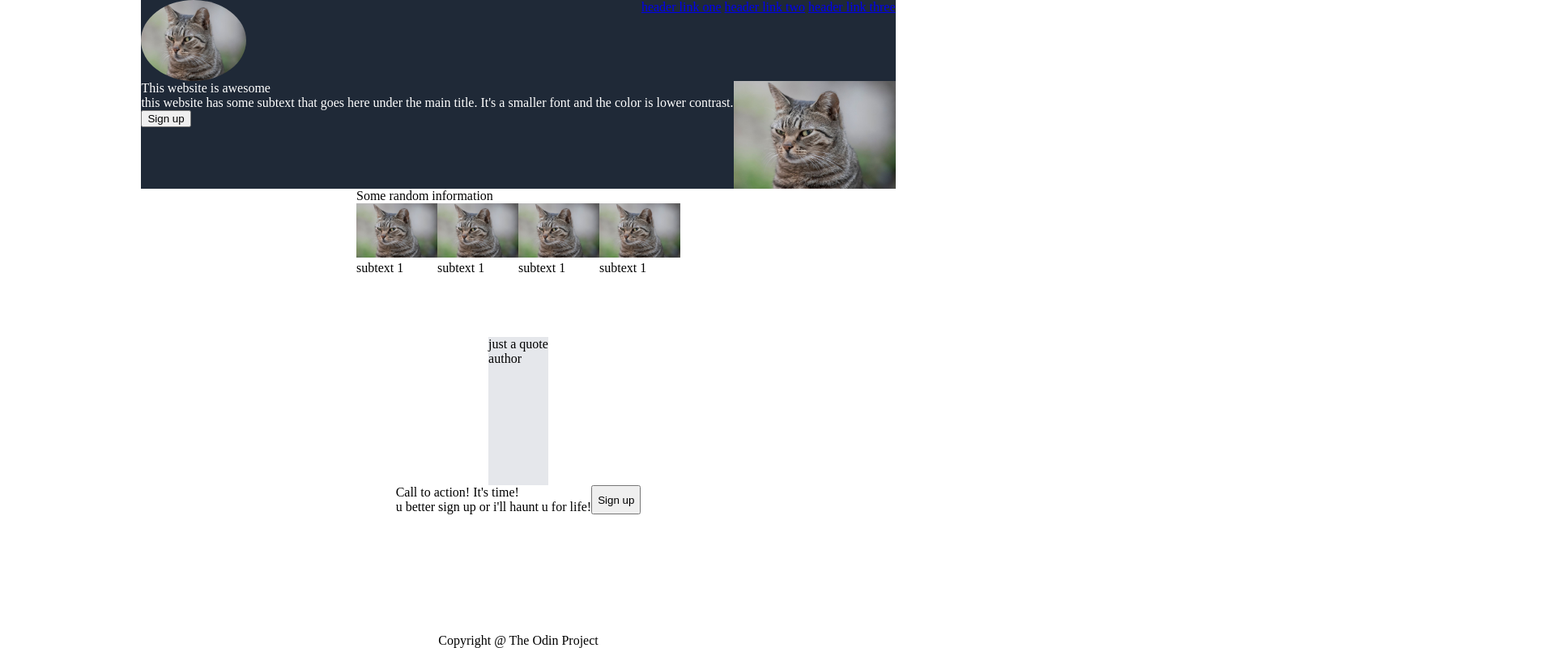
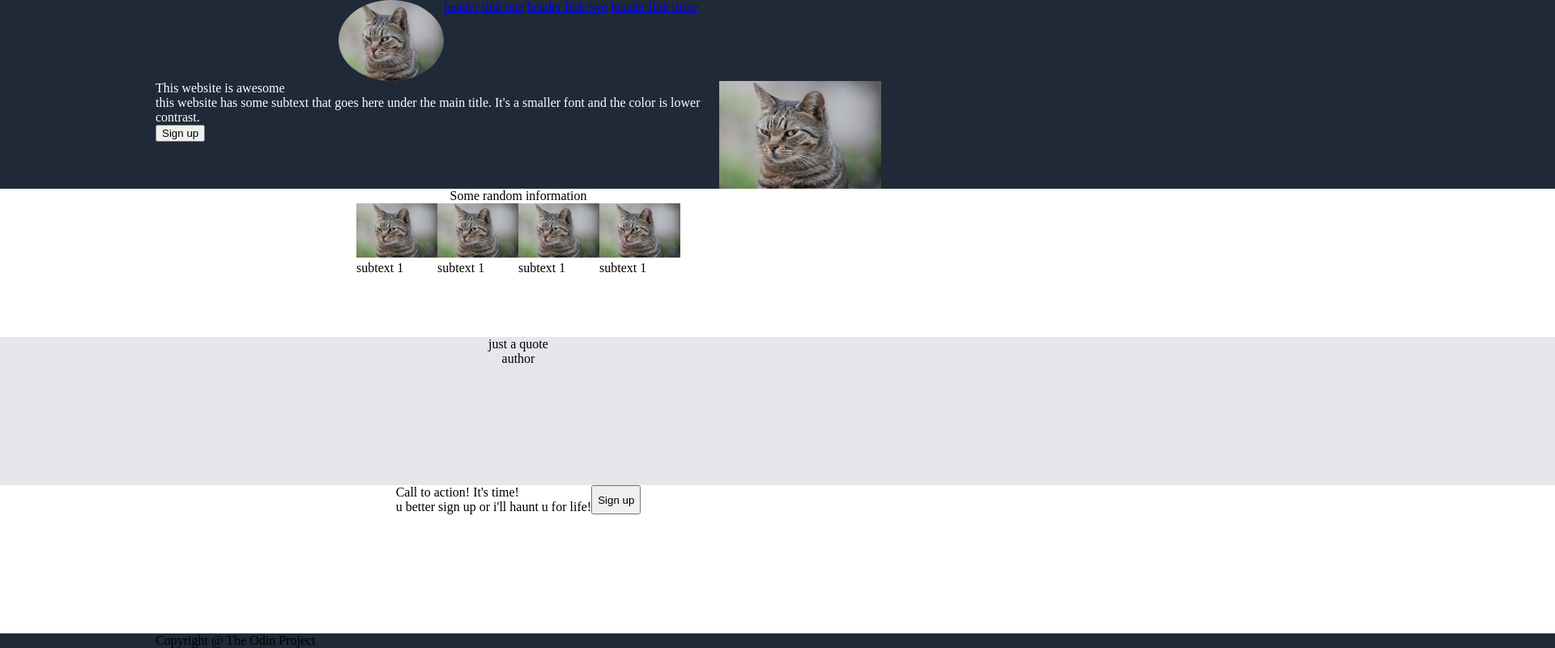
Before and after one commit to haulohaulo/odin-LandingPage01, a plain HTML site: page index.html in a window 1280 px wide. Shown: the top 800 px of the page at 81% size, 1920 px wide, since content can reach past the window. Drawn offline with Linux system fonts and the light colour scheme.

Commit message:
Extend All Paddings To Fill Width Of Page.

```diff
--- a/styles.css
+++ b/styles.css
@@ -1,8 +1,8 @@
 body {
     height: 100vh;
-    width: 100%;
     margin: 0;
-    overflow: auto;
+    padding: 0;
+    overflow: hidden;
     display: flex;
     flex-direction: column;
     align-items: center;
@@ -10,10 +10,35 @@ body {
 }
 
 .top, .sec-two, .sec-three, .sec-four {
+    padding: 0 100%;
+    width: 70%;
     display: flex;
     flex-direction: column;
     flex: 1;
+
+    align-items: center;
+
 }
+
+.top {
+    background-color: #1F2937;
+
+
+}
+
+
+.header {
+    display: flex;
+
+}
+
+
+
+.top-content {
+    display: flex;
+    color: white;
+}
+
 
 .logo {
     height: 100px;
@@ -34,25 +59,6 @@ body {
 }
 
 
-.top {
-    background-color: #1F2937;
-
-}
-
-
-.header {
-    display: flex;
-    justify-content: space-between;
-}
-
-
-
-.top-content {
-    display: flex;
-    color: white;
-}
-
-
 .infos {
     display: flex;
 }
@@ -66,4 +72,14 @@ body {
 
 .sec-three {
     background-color: #E5E7EB;
+
 }
+
+
+
+
+.footer {
+    padding: 0 100%;
+    width: 70%;
+    background-color: #1F2937;
+}
```
